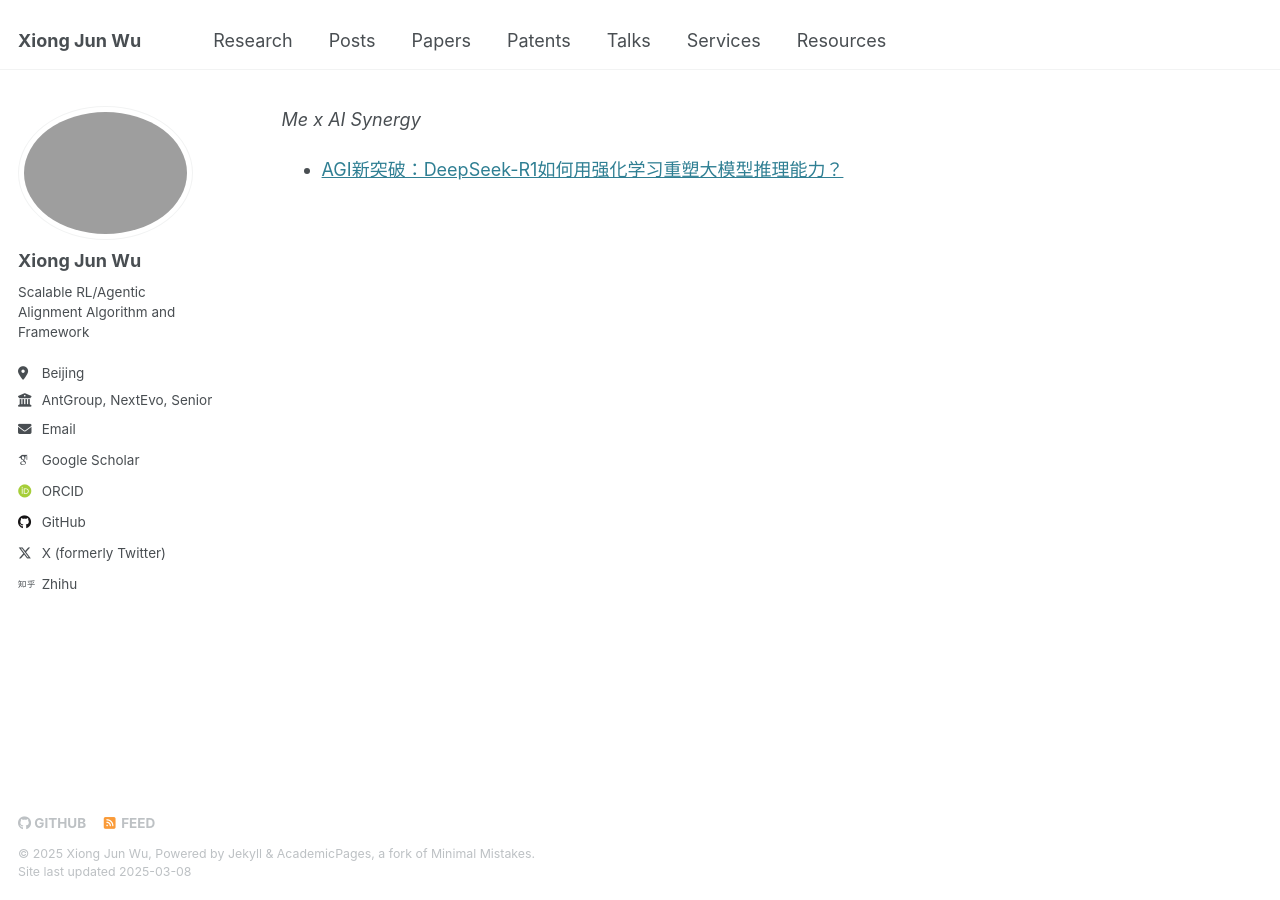
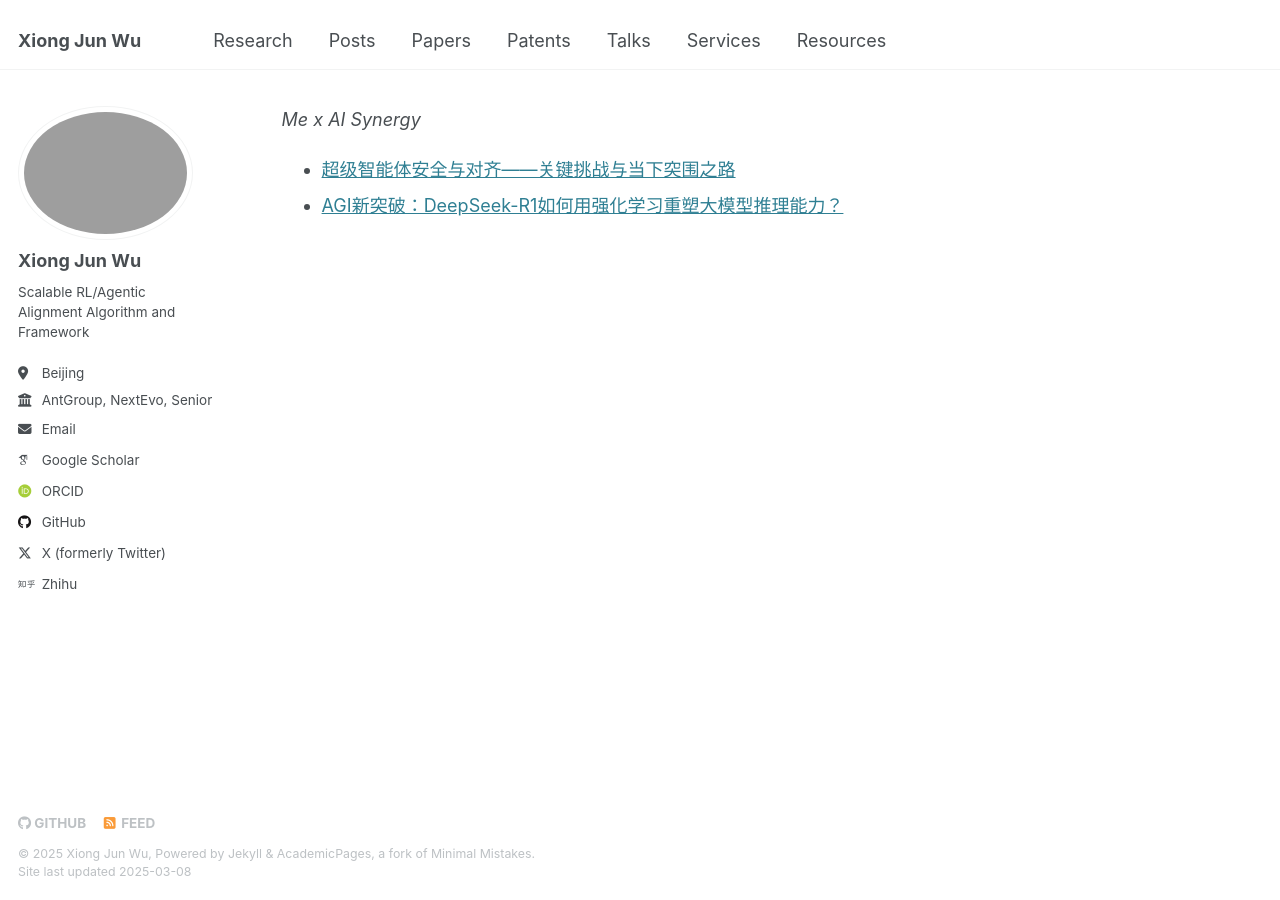
Before and after one commit to junwuxgi/junwuxgi.github.io, a Jekyll site: the page built from posts.md, in a window 1280 px wide. Built offline with Jekyll 4.4.1, drawn with Linux system fonts in a browser that asks for light colours; some web fonts are replaced; our own code applies the rules of GitHub Pages for plain Markdown files.

Commit message:
update config

```diff
--- a/posts.md
+++ b/posts.md
@@ -1,2 +1,4 @@
 *Me x AI Synergy*
+
+- [超级智能体安全与对齐——关键挑战与当下突围之路](https://zhuanlan.zhihu.com/p/28235719373)
 - [AGI新突破：DeepSeek-R1如何用强化学习重塑大模型推理能力？](https://zhuanlan.zhihu.com/p/25531144525)
```
